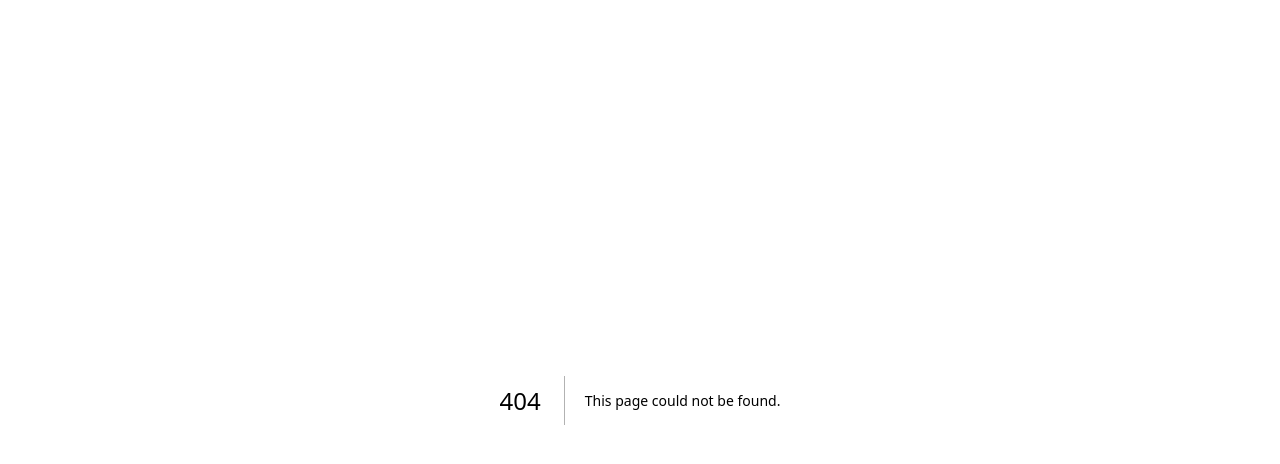
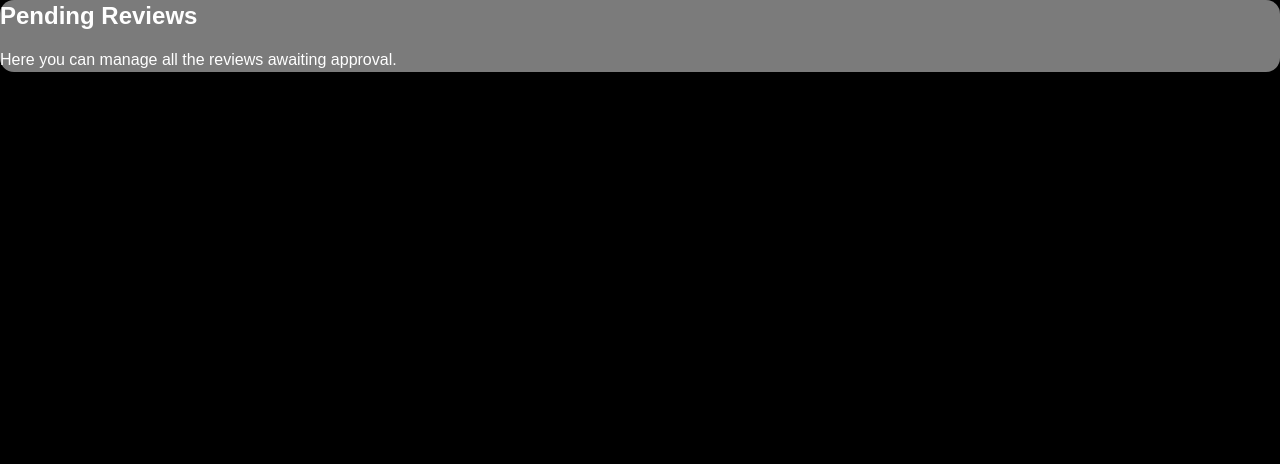
Before and after one commit to rafizul896/movie-and-series-rating-portal-frontend, a Next.js app: page /admin/reviews/pending in a window 1280 px wide. Before the commit this address had no page. Shown: the top 464 px of the page. Built offline with nearby package versions, Linux system fonts and the light colour scheme.

Commit message:
Add Pending Reviews page for admin dashboard

```diff
--- /dev/null
+++ b/src/app/(dashboardLayout)/admin/reviews/pending/page.tsx
@@ -0,0 +1,9 @@
+export default function PendingReviewsPage() {
+    return (
+      <div>
+        <h1 className="text-2xl font-semibold mb-4">Pending Reviews</h1>
+        <p>Here you can manage all the reviews awaiting approval.</p>
+
+      </div>
+    );
+  }
```
